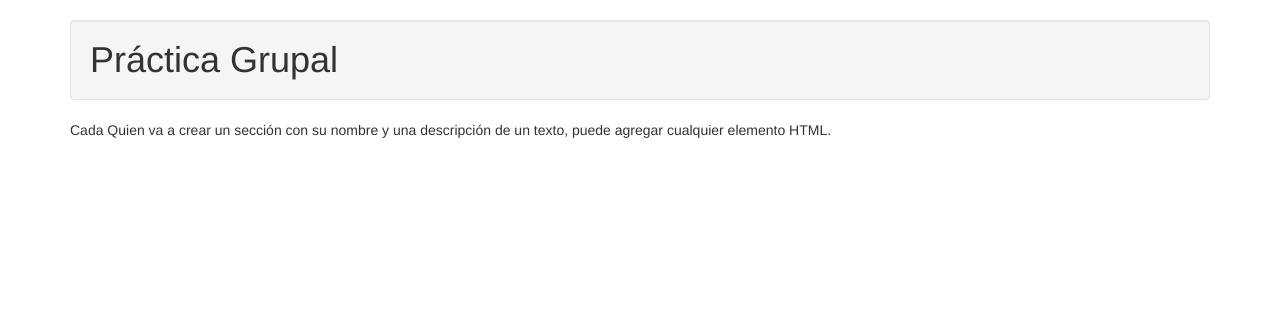
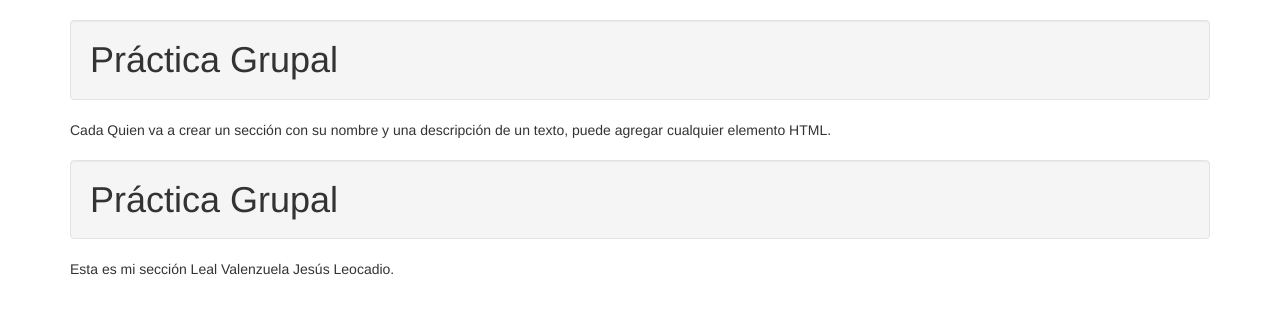
Before and after one commit to lc850/practicaGeneral, a plain HTML site: page index.html in a window 1280 px wide. Drawn offline with Linux system fonts and the light colour scheme.

Commit message:
Mi commit leal

```diff
--- a/index.html
+++ b/index.html
@@ -16,5 +16,15 @@
 			</div>
 		</div>
 	</div>
+    <div class="container">
+        <div class="row">
+            <div class="col-xs-12">
+                <h1 class="well">Práctica Grupal</h1>
+            </div>
+            <div class="col-xs-12">
+                Esta es mi sección Leal Valenzuela Jesús Leocadio.
+            </div>
+        </div>
+    </div>
 </body>
 </html>
```
